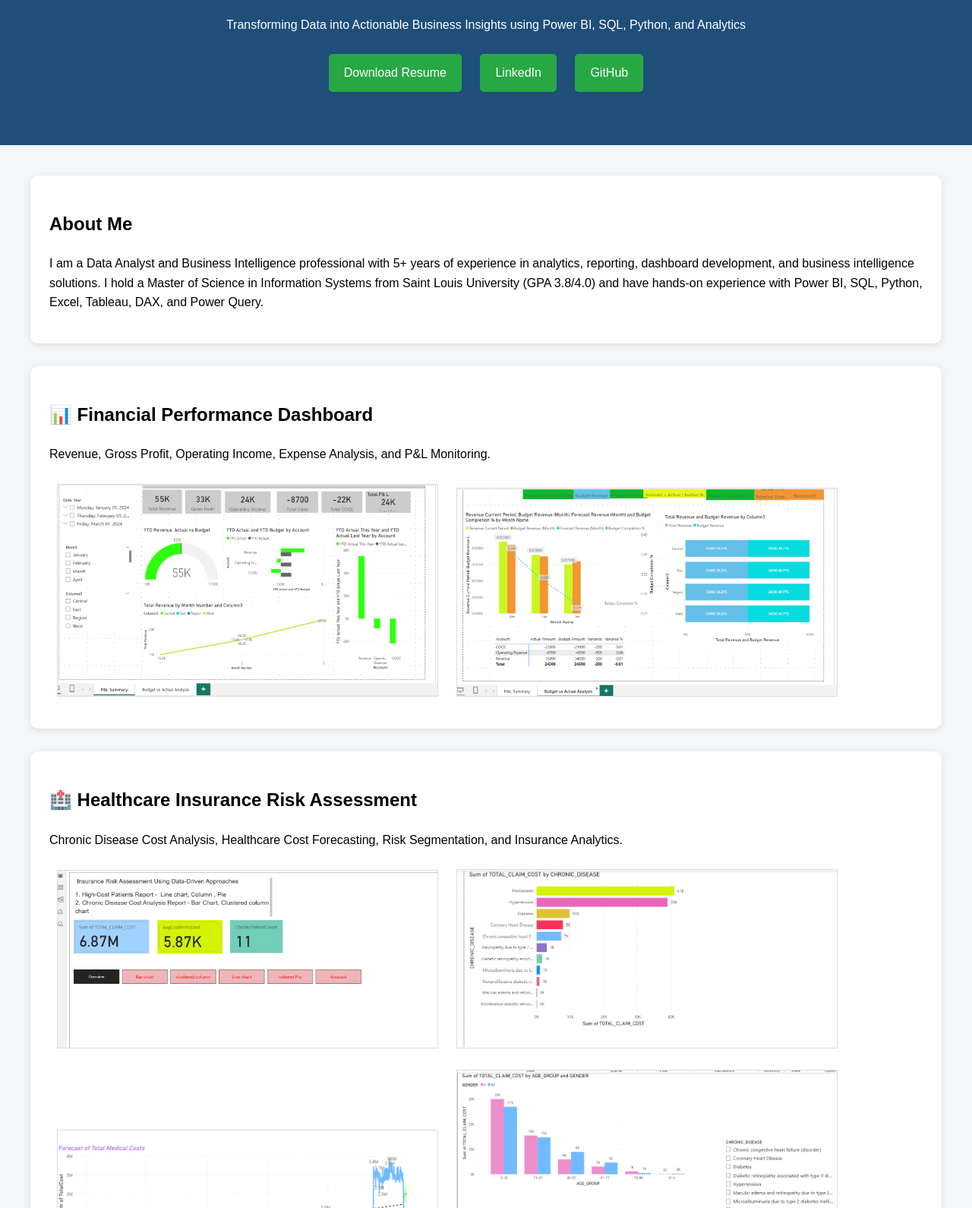
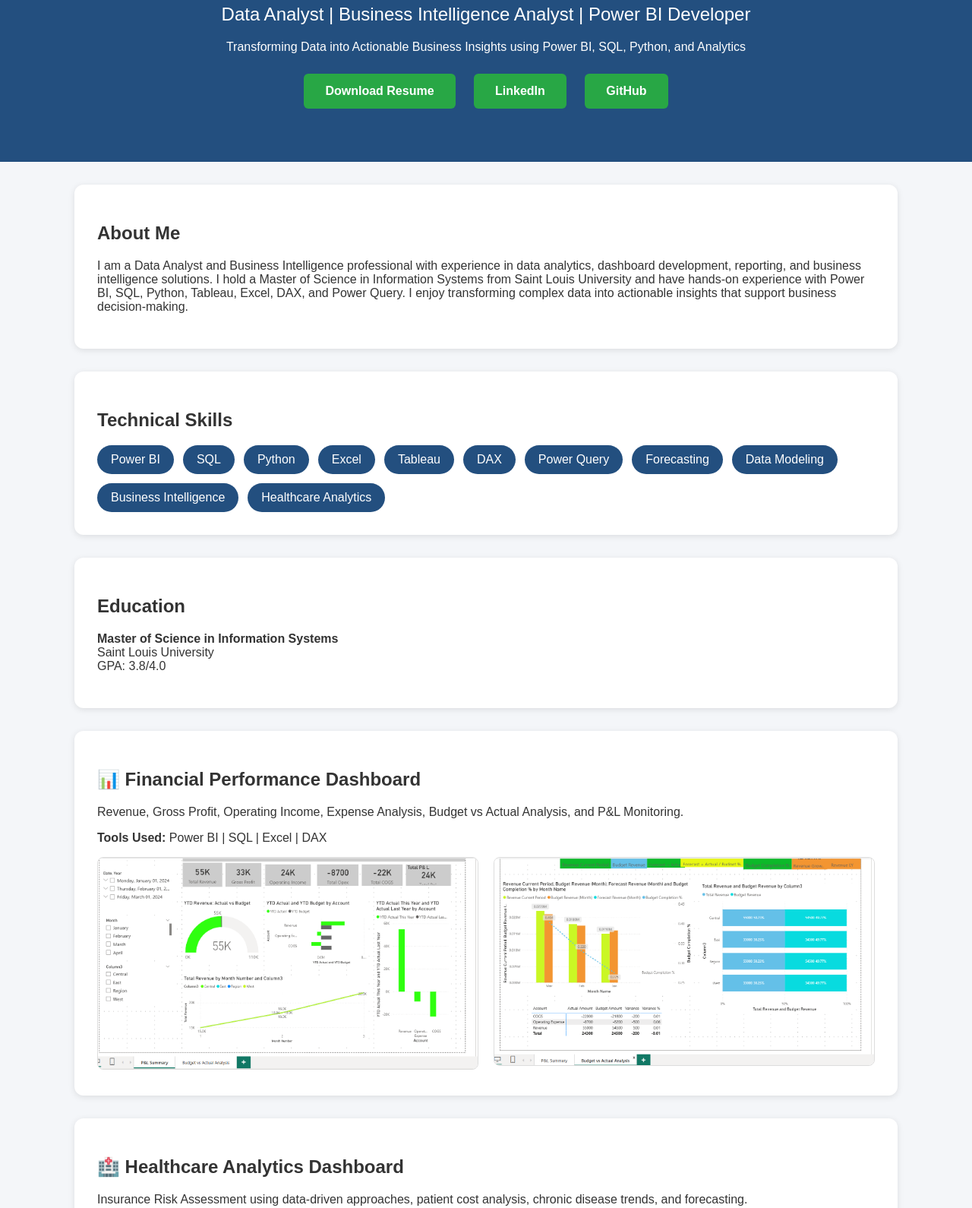
Before and after one commit to manasapaleru28-crypto/manasa-portfolio, a plain HTML site: page index.html in a window 1280 px wide. Shown: the part 413-2003 px from the top of the page at 76% size. Drawn offline with Linux system fonts and the light colour scheme.

Commit message:
Update index.html

```diff
--- a/index.html
+++ b/index.html
@@ -1,79 +1,119 @@
 <!DOCTYPE html>
-<html>
+
+<html lang="en">
 <head>
-<title>Manasa Paleru Portfolio</title>
+<meta charset="UTF-8">
+<meta name="viewport" content="width=device-width, initial-scale=1.0">
+<title>Manasa Paleru | Data Analyst Portfolio</title>
 
 <style>
+
 body{
-font-family:Arial,sans-serif;
     margin:0;
-padding:0;
+    font-family:Arial, sans-serif;
     background:#f4f6f9;
-line-height:1.6;
+    color:#333;
 }
 
 header{
-background:#1f4e79;
+    background:#234f7f;
     color:white;
     text-align:center;
     padding:60px 20px;
 }
 
+.profile-pic{
+    width:220px;
+    height:220px;
+    border-radius:50%;
+    object-fit:cover;
+    border:5px solid white;
+    margin-bottom:20px;
+}
+
 header h1{
-margin:0;
-font-size:48px;
+    font-size:64px;
+    margin:10px 0;
 }
 
 header h2{
-font-weight:normal;
+    font-weight:400;
 }
 
 .btn{
     display:inline-block;
+    margin:10px;
+    padding:14px 28px;
     background:#28a745;
     color:white;
-padding:12px 20px;
-margin:10px;
     text-decoration:none;
-border-radius:5px;
+    border-radius:6px;
+    font-weight:bold;
 }
 
-section{
-max-width:1200px;
-margin:auto;
-padding:40px 20px;
+.btn:hover{
+    background:#218838;
 }
 
 .card{
     background:white;
-padding:25px;
-margin-bottom:30px;
-border-radius:10px;
-box-shadow:0 2px 10px rgba(0,0,0,0.1);
+    width:80%;
+    margin:30px auto;
+    padding:30px;
+    border-radius:12px;
+    box-shadow:0 2px 8px rgba(0,0,0,0.1);
 }
 
-.project img{
-width:100%;
-max-width:500px;
-margin:10px;
-border:1px solid #ddd;
+.skills{
+    display:flex;
+    flex-wrap:wrap;
+    gap:12px;
 }
 
-.skills span{
-display:inline-block;
-background:#1f4e79;
+.skill{
+    background:#234f7f;
     color:white;
-padding:8px 15px;
-margin:5px;
-border-radius:20px;
+    padding:10px 18px;
+    border-radius:25px;
+}
+
+.project-images{
+    display:flex;
+    flex-wrap:wrap;
+    gap:20px;
+    justify-content:center;
+}
+
+.project-images img{
+    width:500px;
+    max-width:100%;
+    border:1px solid #ddd;
+    border-radius:8px;
+}
+
+.project-images img:hover{
+    transform:scale(1.02);
+    transition:.3s;
 }
 
 footer{
-background:#1f4e79;
+    background:#234f7f;
     color:white;
     text-align:center;
     padding:20px;
+    margin-top:40px;
 }
+
+.contact a{
+    color:#234f7f;
+    text-decoration:none;
+    font-weight:bold;
+}
+
+.contact a:hover{
+    text-decoration:underline;
+}
+
 </style>
 
 </head>
@@ -82,120 +122,67 @@ padding:20px;
 
 <header>
 
-<img src="./profile.jpeg"
-style="
-width:180px;
-height:180px;
-border-radius:50%;
-object-fit:cover;
-border:5px solid white;
-margin-bottom:20px;
-">
+<img src="./profile.jpeg" class="profile-pic" alt="Manasa Paleru">
 
 <h1>Manasa Paleru</h1>
 
-<h2>
-Business Intelligence Analyst |
-Data Analyst |
-Power BI Developer
-</h2>
+<h2>Data Analyst | Business Intelligence Analyst | Power BI Developer</h2>
 
 <p>
 Transforming Data into Actionable Business Insights using
 Power BI, SQL, Python, and Analytics
 </p>
 
-<a class="btn"
-href="Manasa_Resume.pdf"
-target="_blank">
+<a class="btn" href="Manasa_Resume.pdf" target="_blank">
 Download Resume
 </a>
 
 <a class="btn"
 href="https://www.linkedin.com/in/manasa-chowdary-1998p28/"
 target="_blank">
-LinkedIn
-</a>
+LinkedIn </a>
 
 <a class="btn"
 href="https://github.com/manasapaleru28-crypto"
 target="_blank">
-GitHub
-</a>
+GitHub </a>
 
 </header>
-
-<section>
 
 <div class="card">
 
 <h2>About Me</h2>
 
 <p>
-I am a Data Analyst and Business Intelligence professional with 5+ years of experience in analytics, reporting, dashboard development, and business intelligence solutions.
-
-I hold a Master of Science in Information Systems from Saint Louis University (GPA 3.8/4.0) and have hands-on experience with Power BI, SQL, Python, Excel, Tableau, DAX, and Power Query.
+I am a Data Analyst and Business Intelligence professional with experience in
+data analytics, dashboard development, reporting, and business intelligence
+solutions. I hold a Master of Science in Information Systems from Saint Louis
+University and have hands-on experience with Power BI, SQL, Python, Tableau,
+Excel, DAX, and Power Query. I enjoy transforming complex data into actionable
+insights that support business decision-making.
 </p>
 
 </div>
 
-<div class="card project">
-
-<h2>📊 Financial Performance Dashboard</h2>
-
-<p>
-Revenue, Gross Profit, Operating Income, Expense Analysis, and P&L Monitoring.
-</p>
-
-<img src="FD-1.png">
-<img src="FD-2.png">
-
-</div>
-
-<div class="card project">
-
-<h2>🏥 Healthcare Insurance Risk Assessment</h2>
-
-<p>
-Chronic Disease Cost Analysis, Healthcare Cost Forecasting, Risk Segmentation, and Insurance Analytics.
-</p>
-
-<img src="HC1.png">
-<img src="HC2.png">
-<img src="HC3.png">
-<img src="HC4.png">
-
-</div>
-
-<div class="card project">
-
-<h2>🏠 Remote Work Productivity Analytics</h2>
-
-<p>
-Employee Productivity, Satisfaction, Work-Life Balance, and Workforce Analytics.
-</p>
-
-<img src="RW2.png">
-<img src="RW3.png">
-<img src="RW4.png">
-
-</div>
-
-<div class="card skills">
+<div class="card">
 
 <h2>Technical Skills</h2>
 
-<span>Power BI</span>
-<span>SQL</span>
-<span>Python</span>
-<span>Excel</span>
-<span>Tableau</span>
-<span>DAX</span>
-<span>Power Query</span>
-<span>Forecasting</span>
-<span>Data Modeling</span>
-<span>Business Intelligence</span>
-<span>Healthcare Analytics</span>
+<div class="skills">
+
+<div class="skill">Power BI</div>
+<div class="skill">SQL</div>
+<div class="skill">Python</div>
+<div class="skill">Excel</div>
+<div class="skill">Tableau</div>
+<div class="skill">DAX</div>
+<div class="skill">Power Query</div>
+<div class="skill">Forecasting</div>
+<div class="skill">Data Modeling</div>
+<div class="skill">Business Intelligence</div>
+<div class="skill">Healthcare Analytics</div>
+
+</div>
 
 </div>
 
@@ -204,7 +191,7 @@ Employee Productivity, Satisfaction, Work-Life Balance, and Workforce Analytics.
 <h2>Education</h2>
 
 <p>
-Master of Science in Information Systems<br>
+<strong>Master of Science in Information Systems</strong><br>
 Saint Louis University<br>
 GPA: 3.8/4.0
 </p>
@@ -213,30 +200,119 @@ GPA: 3.8/4.0
 
 <div class="card">
 
+<h2>📊 Financial Performance Dashboard</h2>
+
+<p>
+Revenue, Gross Profit, Operating Income, Expense Analysis,
+Budget vs Actual Analysis, and P&L Monitoring.
+</p>
+
+<p><strong>Tools Used:</strong> Power BI | SQL | Excel | DAX</p>
+
+<div class="project-images">
+
+<a href="FD-1.png" target="_blank">
+<img src="FD-1.png">
+</a>
+
+<a href="FD-2.png" target="_blank">
+<img src="FD-2.png">
+</a>
+
+</div>
+
+</div>
+
+<div class="card">
+
+<h2>🏥 Healthcare Analytics Dashboard</h2>
+
+<p>
+Insurance Risk Assessment using data-driven approaches,
+patient cost analysis, chronic disease trends, and forecasting.
+</p>
+
+<p><strong>Tools Used:</strong> Power BI | Excel | DAX | Power Query</p>
+
+<div class="project-images">
+
+<a href="HC1.png" target="_blank">
+<img src="HC1.png">
+</a>
+
+<a href="HC2.png" target="_blank">
+<img src="HC2.png">
+</a>
+
+<a href="HC3.png" target="_blank">
+<img src="HC3.png">
+</a>
+
+<a href="HC4.png" target="_blank">
+<img src="HC4.png">
+</a>
+
+</div>
+
+</div>
+
+<div class="card">
+
+<h2>💻 Remote Work Analytics Dashboard</h2>
+
+<p>
+Analyzing employee productivity, satisfaction, work-life balance,
+and remote work effectiveness through business analytics.
+</p>
+
+<p><strong>Tools Used:</strong> Power BI | SQL | Excel | Data Visualization</p>
+
+<div class="project-images">
+
+<a href="RW2.png" target="_blank">
+<img src="RW2.png">
+</a>
+
+<a href="RW3.png" target="_blank">
+<img src="RW3.png">
+</a>
+
+<a href="RW4.png" target="_blank">
+<img src="RW4.png">
+</a>
+
+</div>
+
+</div>
+
+<div class="card contact">
+
 <h2>Contact</h2>
 
+<p>📧 Email: manasa.paleru28@gmail.com</p>
+
 <p>
-📧 manasa.paleru28@gmail.com
+🔗
+<a href="https://www.linkedin.com/in/manasa-chowdary-1998p28/"
+target="_blank">
+LinkedIn Profile
+</a>
 </p>
 
 <p>
-LinkedIn:
-https://www.linkedin.com/in/manasa-chowdary-1998p28/
-</p>
-
-<p>
-GitHub:
-https://github.com/manasapaleru28-crypto
+💻
+<a href="https://github.com/manasapaleru28-crypto"
+target="_blank">
+GitHub Profile
+</a>
 </p>
 
 </div>
 
-</section>
-
 <footer>
 
 <p>
-© 2026 Manasa Paleru
+© 2026 Manasa Paleru | Data Analyst Portfolio
 </p>
 
 </footer>
```
Lines whose indentation alone changed are shown as unchanged.
